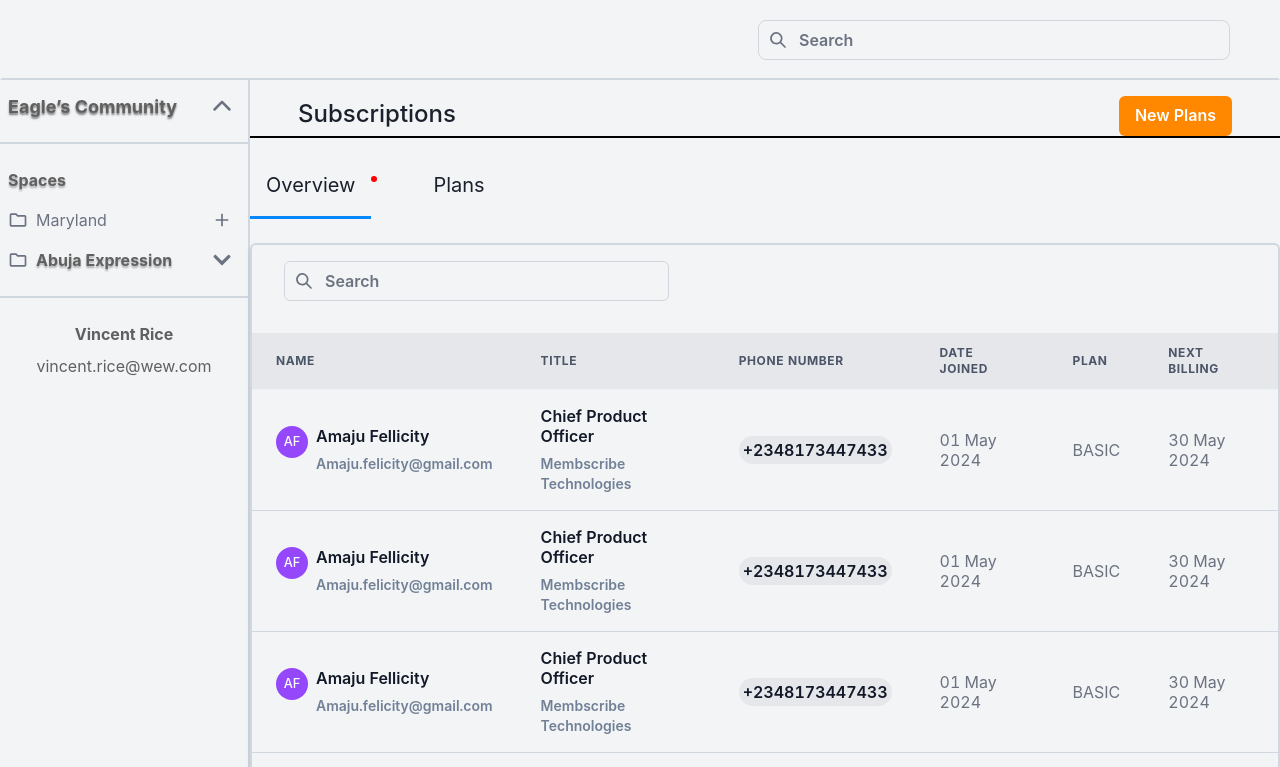
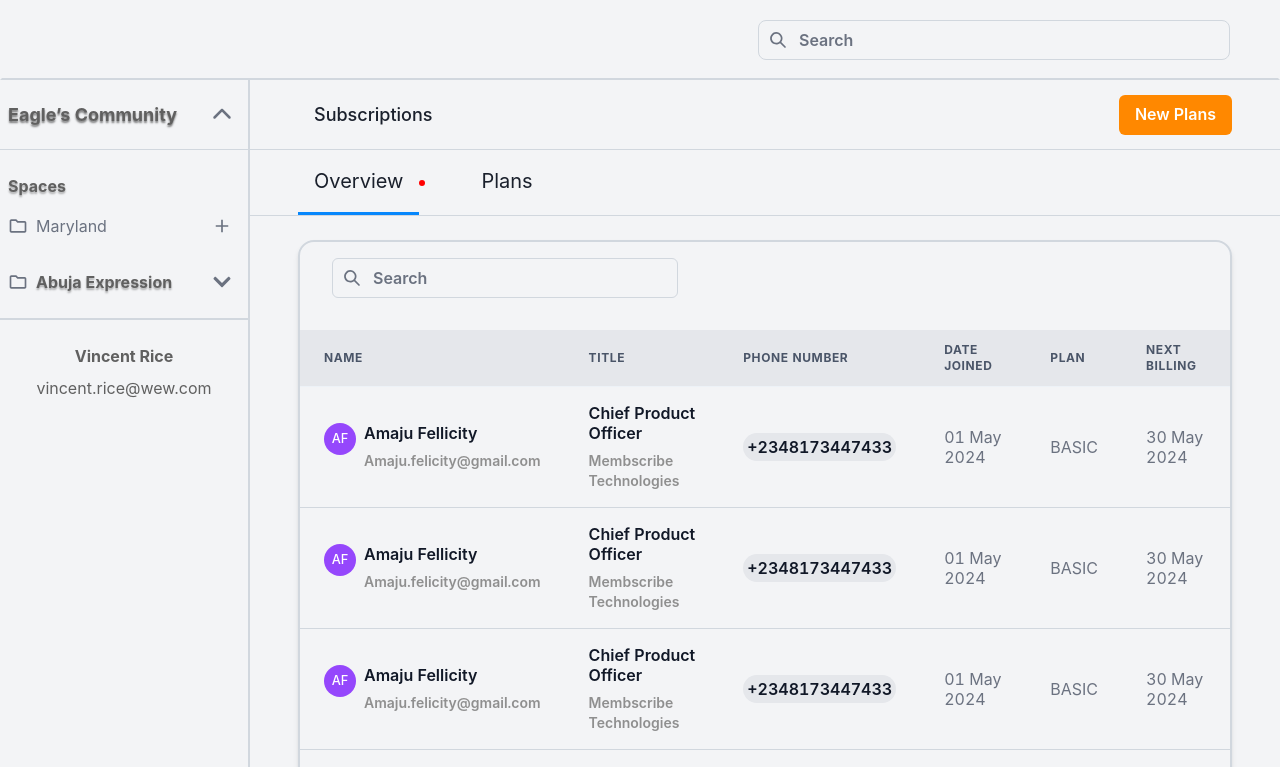
Before and after one commit to dazzling-bright/admin-dashboard, a React (Create React App) app: page / in a window 1280 px wide. Shown: the top 767 px of the page. Built offline with nearby package versions, Linux system fonts and the light colour scheme.

Commit message:
Animate the collapsibles in the sidebar section

```diff
--- a/src/components/MainContent/MainContent.tsx
+++ b/src/components/MainContent/MainContent.tsx
@@ -64,25 +64,26 @@ const MainContent = () => {
       <Flex
         justifyContent={"space-between"}
         px={12}
-        borderBottom="2px solid #000"
+        h="70px"
+        alignItems="center"
+        borderBottom="1px solid #D1D7DE"
       >
-        <Text mt={4} fontSize={24} fontWeight="500">
+        <Text fontSize="lg" fontWeight="500" px={4}>
           Subscriptions
         </Text>
-        <Button mt={4} bg="#FF8800" color="white" _hover={{ bg: "#ff6f00" }}>
+        <Button bg="#FF8800" color="white" _hover={{ bg: "#ff6f00" }}>
           New Plans
         </Button>
       </Flex>
 
       {/* Tabs for Overview and Plans */}
-      <Flex fontSize={20} gap={10}>
+      <Flex fontSize={20} gap={10} px={12} borderBottom="1px solid #D1D7DE">
         <Flex
           alignItems="center"
           cursor="pointer"
           onClick={() => setActiveTab("Overview")}
         >
           <Text
-            mt={4}
             p={4}
             borderBottom="3px solid transparent"
             borderBottomColor={
@@ -107,7 +108,6 @@ const MainContent = () => {
           onClick={() => setActiveTab("Plans")}
         >
           <Text
-            mt={4}
             p={4}
             borderBottom="3px solid transparent"
             borderBottomColor={
@@ -130,7 +130,9 @@ const MainContent = () => {
       {/* Table */}
       <Box
         mt={6}
-        borderRadius="md"
+        mx={12}
+        mb={8}
+        borderRadius="2xl"
         boxShadow="md"
         border="2px solid #D1D7DE"
         color="#333"
@@ -196,7 +198,7 @@ const MainContent = () => {
                         <Text mb={2}>
                           {highlightText(item.name, searchTerm)}
                         </Text>
-                        <Text fontSize="sm" color="gray.500">
+                        <Text fontSize="sm" color="#8F8F8F">
                           {highlightText(item.email, searchTerm)}
                         </Text>
                       </Box>
@@ -211,11 +213,9 @@ const MainContent = () => {
                     borderWidth="1px 0"
                   >
                     <Flex direction="column" alignItems="flex-start">
-                      <Text mb={2}>
-                        {highlightText(item.title, searchTerm)}
-                      </Text>
-                      <Text fontSize="sm" color="gray.500">
-                        {highlightText(item.companyName, searchTerm)}
+                      <Text mb={2}>{item.title}</Text>
+                      <Text fontSize="sm" color="#8F8F8F">
+                        {item.companyName}
                       </Text>
                     </Flex>
                   </Td>
--- a/src/components/Sidebar/CommunitySecton.tsx
+++ b/src/components/Sidebar/CommunitySecton.tsx
@@ -29,14 +29,15 @@ const CommunitySection = () => {
 
   return (
     <>
-      <Box>
+      <Box >
         {/* Header Section */}
         <Flex
           alignItems="center"
           justifyContent="space-between"
           cursor="pointer"
-
           px={2}
+          h="70px"
+          borderBottom="1px solid #D1D7DE"
           onClick={() => setIsOpen(!isOpen)}
         >
           <Heading
--- a/src/components/Sidebar/Sidebar.tsx
+++ b/src/components/Sidebar/Sidebar.tsx
@@ -12,7 +12,6 @@ const Sidebar = () => {
       bg="#F3F4F6"
       overflowY="auto"
       borderRight="2px solid #D1D7DE"
-      pt={4}
       gridArea="sidebar"
     >
       <SectionOne />
--- a/src/components/Sidebar/Spaces.tsx
+++ b/src/components/Sidebar/Spaces.tsx
@@ -34,13 +34,7 @@ const Spaces: React.FC = () => {
   ];
 
   return (
-    <Box
-      borderTop="2px solid #D1D7DE"
-      borderBottom="2px solid #D1D7DE"
-      py={6}
-      px={2}
-      mt={6}
-    >
+    <Box borderBottom="2px solid #D1D7DE" py={6} px={2}>
       <Flex alignItems="center" mb={4}>
         <Text fontWeight="bold" textShadow="0px 2px 2px rgba(0,0,0,0.3)">
           Spaces
@@ -54,7 +48,7 @@ const Spaces: React.FC = () => {
         onClick={() => setIsOpen(!isOpen)}
         cursor="pointer"
         color="#6B7280"
-        mb={3}
+        mb={4}
       >
         <Flex alignItems="center">
           <MdOutlineFolder style={iconStyles} />
@@ -64,14 +58,19 @@ const Spaces: React.FC = () => {
         <IoMdAdd
           style={{
             ...iconStyles,
-            transition: "transform 0.5s ease",
-            transform: isOpen ? "rotate(360deg)" : "rotate(0deg)",
+            transition: "transform 0.3s ease",
+            transform: isOpen ? "rotate(45deg)" : "rotate(0deg)",
           }}
         />
       </Flex>
 
       {/* Collapsible content */}
-      <Collapse in={isOpen}>
+      <Collapse in={isOpen} animateOpacity>
+        <Box
+          style={{
+            transition: "height 0.3s ease, opacity 0.3s ease",
+          }}
+        >
           {spaceUnits.map((unit, index) => (
             <SpaceItem
               key={index}
@@ -87,10 +86,11 @@ const Spaces: React.FC = () => {
               borderRadius="md"
             />
           ))}
+        </Box>
       </Collapse>
 
       {/* Abuja Expression Section */}
-      <Flex alignItems="center" justifyContent={"space-between"} mt={4}>
+      <Flex alignItems="center" justifyContent={"space-between"} pt={4}>
         <Flex alignItems="center">
           <MdOutlineFolder style={iconStyles} />
           <Text fontWeight="bold" textShadow="0px 2px 2px rgba(0,0,0,0.3)">
```
Lines whose indentation alone changed are shown as unchanged.
